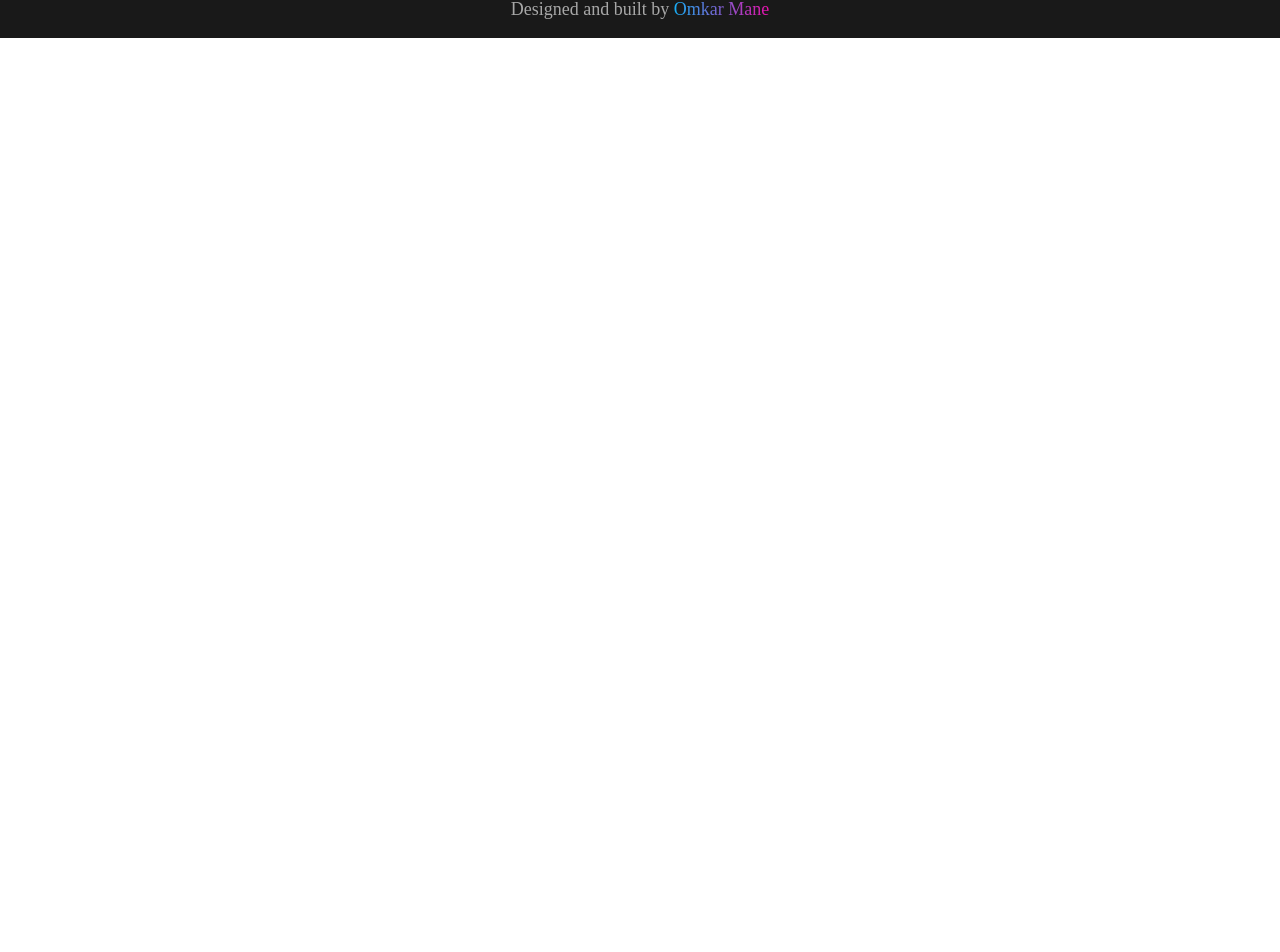
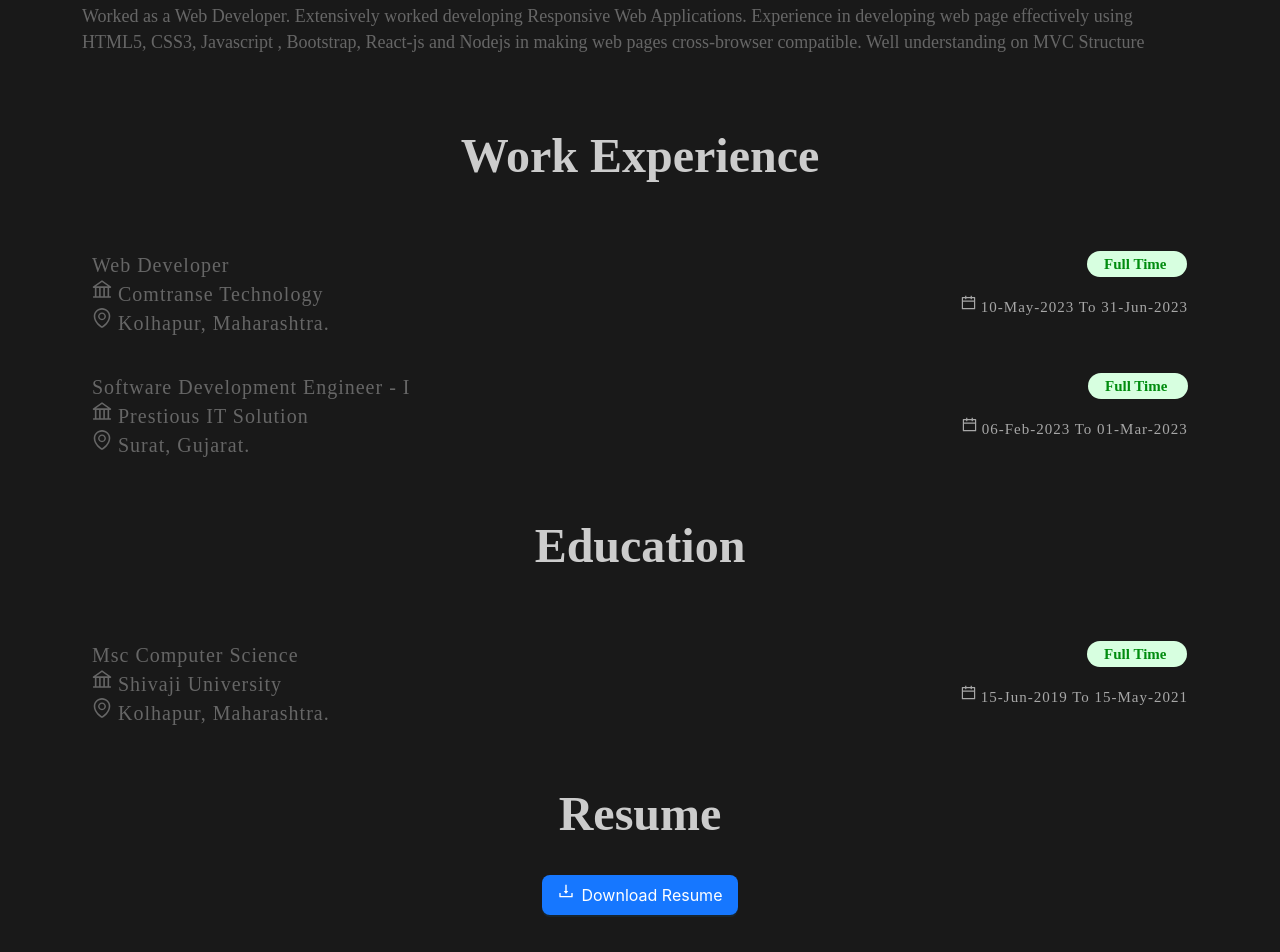
Before and after one commit to OmkarMane1997/developer-portfolio, a React (Create React App) app: page / in a window 1280 px wide. Shown: the part 1612-2564 px from the top of the page. Before the commit the page ends 1650 px from the top, so only its background shows below. Built offline with nearby package versions, Linux system fonts and the light colour scheme.

Commit message:
all Done go to production

```diff
--- a/src/App.js
+++ b/src/App.js
@@ -6,19 +6,22 @@ import TechStackPage from "./component/TechStack/TechStackPage";
 import ProjectsPage from "./component/Projects/ProjectsPage";
 import "./App.css";
 import FooterPage from "./component/Footer/FooterPage";
+import About from "./component/About/About";
+import ResumePage from "./component/Resume/ResumePage";
 
 function App() {
   return (
     <BrowserRouter>
-      {/* <Routes> */}
       <div className="theme">
         <HeaderPage />
         <HomePage />
         <TechStackPage />
         <ProjectsPage />
-          <FooterPage/>
+        <About/>
+        <ResumePage/>
+        <FooterPage />
       </div>
-      {/* </Routes> */}
+
     </BrowserRouter>
   );
 }
--- /dev/null
+++ b/src/component/About/About.css
@@ -0,0 +1,81 @@
+.aboutMe {
+    font-family: 'Poppins';
+    font-style: normal;
+    font-weight: 700;
+    font-size: 48px;
+    line-height: 26px;
+    color: #CCCCCC;
+}
+
+.aboutMe-info {
+    font-family: 'Poppins';
+    font-style: normal;
+    font-weight: 400;
+    font-size: 18px;
+    line-height: 26px;
+    color: #666666;
+    text-justify: inter-word;
+}
+
+.work-experience {
+    display: flex;
+    flex-direction: row;
+    justify-content: space-between;
+    padding: 10px;
+}
+
+.work-experience-left {
+    font-family: 'Poppins';
+    font-style: normal;
+    font-weight: 400;
+    font-size: 20px;
+    line-height: 28px;
+    letter-spacing: 1px;
+    color: #666666;
+    display: flex;
+    flex-direction: column;
+
+}
+
+
+.full-time-badge {
+    background: #D7FFE0;
+    border-radius: 100px;
+    width: 100px;
+    padding-left: 17px;
+    margin-left: 126px;
+    cursor: pointer;
+}
+
+.full-time {
+    font-family: 'Poppins';
+    font-style: normal;
+    font-weight: 700;
+    font-size: 15px;
+    line-height: 26px;
+    color: #018C0F;
+
+}
+
+.date-work-experience {
+    font-family: 'Poppins';
+    font-style: normal;
+    font-weight: 500;
+    font-size: 15px;
+    line-height: 28px;
+    letter-spacing: 1px;
+    color: #A7A7A7;
+}
+
+@media (max-width: 767px) {
+    .work-experience {
+        flex-direction: column;
+
+    }
+
+    .full-time-badge {
+
+        margin-left: 0px;
+
+    }
+}
--- /dev/null
+++ b/src/component/About/About.js
@@ -0,0 +1,93 @@
+import React from "react";
+import "./About.css";
+import {
+  BankOutlined,
+  EnvironmentOutlined,
+  CalendarOutlined,
+} from "@ant-design/icons";
+function About() {
+  return (
+    <div className="container">
+      <div className="text-center">
+        <div className="aboutMe my-5">About Me</div>
+      </div>
+      <br />
+      <div>
+        <p className="aboutMe-info ">
+          Worked as a Web Developer. Extensively worked developing Responsive
+          Web Applications. Experience in developing web page effectively using
+          HTML5, CSS3, Javascript , Bootstrap, React-js and Nodejs in making web
+          pages cross-browser compatible. Well understanding on MVC Structure
+        </p>
+      </div>
+      <br />
+      <div className="text-center">
+        <div className="aboutMe my-5">Work Experience</div>
+      </div>
+      <br />
+      <div className="work-experience ">
+        <div className="work-experience-left">
+          Web Developer
+          <br />
+          <p>
+            <BankOutlined />
+            <span> Comtranse Technology</span> <br /> <EnvironmentOutlined />{" "}
+            Kolhapur, Maharashtra.
+          </p>
+        </div>
+        <div className="work-experience-right">
+          <div className="full-time-badge">
+            <p className="full-time">Full Time</p>
+          </div>
+          <div className="date-work-experience">
+            <CalendarOutlined /> 10-May-2023 To 31-Jun-2023
+          </div>
+        </div>
+      </div>
+      <div className="work-experience ">
+        <div className="work-experience-left">
+          Software Development Engineer - I
+          <br />
+          <p className="work-experience-info">
+            <BankOutlined />
+            <span> Prestious IT Solution</span> <br /> <EnvironmentOutlined />{" "}
+            Surat, Gujarat.
+          </p>
+        </div>
+        <div className="work-experience-right">
+          <div className="full-time-badge">
+            <p className="full-time">Full Time</p>
+          </div>
+          <div className="date-work-experience">
+            <CalendarOutlined /> 06-Feb-2023 To 01-Mar-2023
+          </div>
+        </div>
+      </div>
+      <div className="text-center">
+        <div className="aboutMe my-5">Education</div>
+      </div>
+      <br />
+      <div className="work-experience ">
+        <div className="work-experience-left">
+          Msc Computer Science
+          <br />
+          <p>
+            <BankOutlined />
+            <span> Shivaji University</span> <br /> <EnvironmentOutlined />{" "}
+            Kolhapur, Maharashtra.
+          </p>
+        </div>
+        <div className="work-experience-right">
+          <div className="full-time-badge">
+            <p className="full-time">Full Time</p>
+          </div>
+          <div className="date-work-experience">
+            <CalendarOutlined /> 15-Jun-2019 To 15-May-2021
+          </div>
+        </div>
+      </div>
+    </div>
+  );
+}
+
+export default About;
--- a/src/component/Header/DesktopHeader.js
+++ b/src/component/Header/DesktopHeader.js
@@ -28,7 +28,6 @@ function DesktopHeader() {
           <Menu.Item key="TechStack">Tech Stack</Menu.Item>
           <Menu.Item key="Project">Project</Menu.Item>
           <Menu.Item key="About">About</Menu.Item>
-          <Menu.Item key="Contact">Contact</Menu.Item>
           <Menu.Item key="Resume">Resume</Menu.Item>
         </Menu>
       </div>
--- a/src/component/Projects/ProjectsPage.js
+++ b/src/component/Projects/ProjectsPage.js
@@ -61,7 +61,13 @@ function ProjectsPage() {
             <Col xs={24} sm={12} md={12} lg={8} xl={8} key={index}>
               <Card
                 hoverable
-                cover={<Image src={item.image} className="rounded img-fluid" />}
+                cover={
+                  <Image
+                    src={item.image}
+                    className="rounded img-fluid "
+                    style={{ padding: "5px" }}
+                  />
+                }
                 className="Project-card"
               >
                 <Typography className="Project-title">{item.name}</Typography>
--- /dev/null
+++ b/src/component/Resume/ResumePage.css
@@ -0,0 +1,9 @@
+.resume-info {
+    font-family: 'Poppins';
+    font-style: normal;
+    font-weight: 400;
+    font-size: 18px;
+    line-height: 26px;
+    color: #666666;
+    text-justify: inter-word;
+}
--- a/src/component/Resume/ResumePage.js
+++ b/src/component/Resume/ResumePage.js
@@ -0,0 +1,33 @@
+import { Button } from "antd";
+import React from "react";
+import { DownloadOutlined } from "@ant-design/icons";
+import resumeFile from ".././../assets/resume/Omka_Mane_ReactJs.pdf";
+import "./ResumePage.css";
+function ResumePage() {
+  const downloadHandler = () => {
+    window.open(
+      resumeFile,
+      "_blank" // <- This is what makes it open in a new window.
+    );
+    console.log("first");
+  };
+  return (
+    <div className="container text-center">
+      <div className="text-center">
+        <div className="aboutMe my-5">Resume</div>
+      </div>
+      <div>
+        <Button
+          type="primary"
+          icon={<DownloadOutlined />}
+          size={"large"}
+          onClick={downloadHandler}
+        >
+          Download Resume
+        </Button>
+      </div>
+    </div>
+  );
+}
+
+export default ResumePage;
```
Also changed, not shown: src/component/Contact/ContactPage.css (deleted), src/component/Contact/ContactPage.js (deleted), 1 other file (tests, documents, lock files or other folders). Lines whose indentation alone changed are shown as unchanged.
